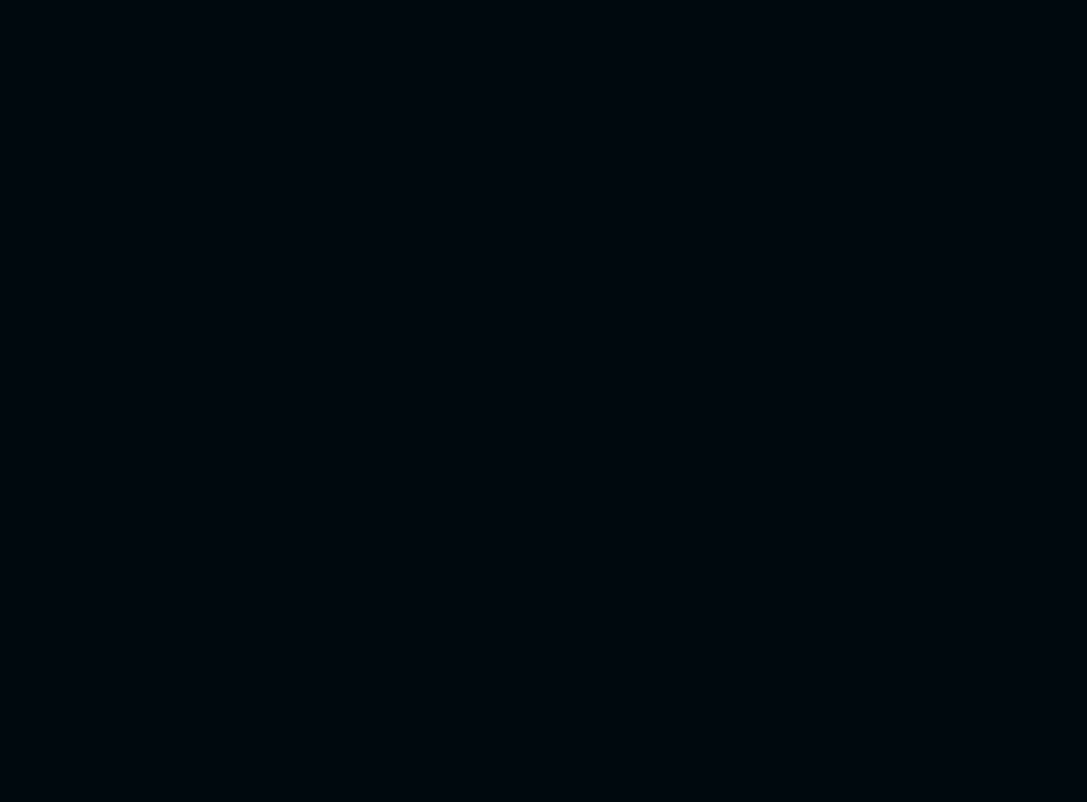
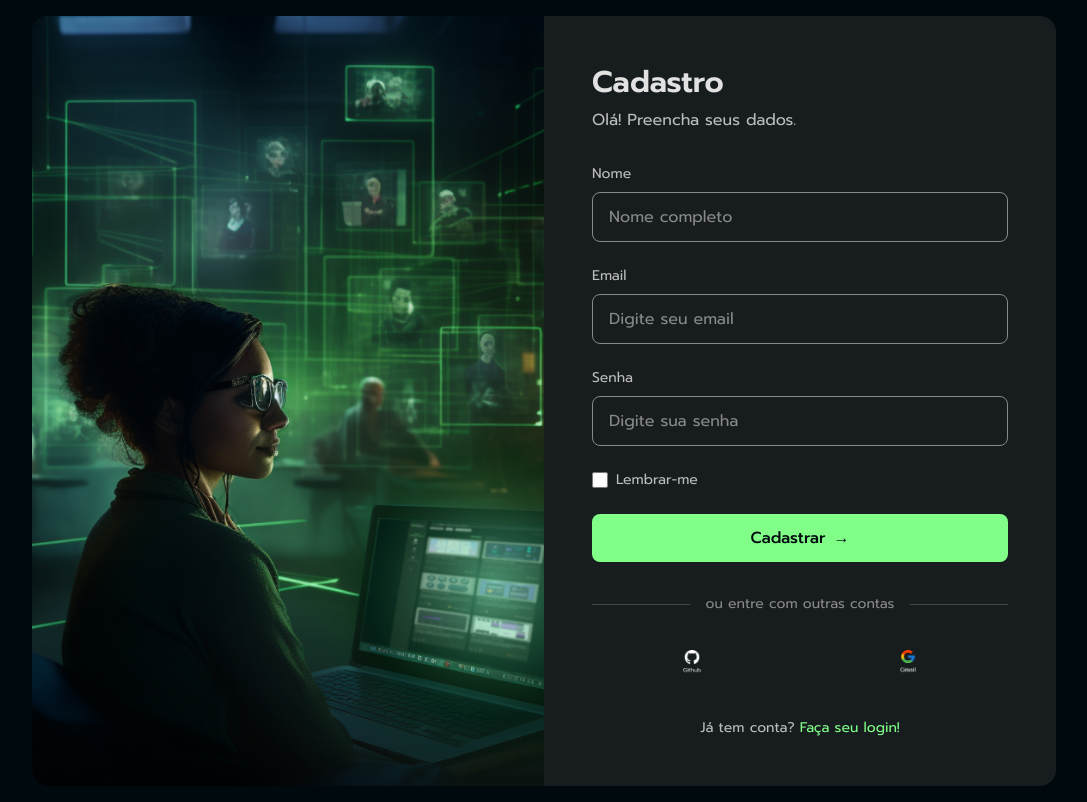
Before and after one commit to oscarlnetoo/code-connect, a React (Vite) app in the folder apps/web/: page /register in a window 1280 px wide. Before the commit this address had no page. Shown: the whole page, without its empty margins (96-1183 px from the left). Built offline with nearby package versions, Linux system fonts and the light colour scheme.

Commit message:
feat(web): route /register to RegisterPage

```diff
--- a/apps/web/src/App.tsx
+++ b/apps/web/src/App.tsx
@@ -1,11 +1,13 @@
 import { Navigate, Route, Routes } from 'react-router'
 import { LoginPage } from './components/pages/LoginPage'
+import { RegisterPage } from './components/pages/RegisterPage'
 
 function App() {
   return (
     <Routes>
       <Route path="/" element={<Navigate to="/login" replace />} />
       <Route path="/login" element={<LoginPage />} />
+      <Route path="/register" element={<RegisterPage />} />
     </Routes>
   )
 }
```
